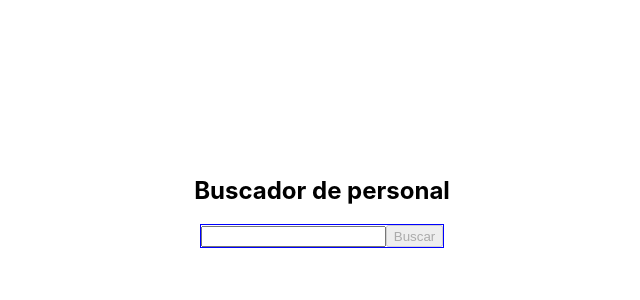
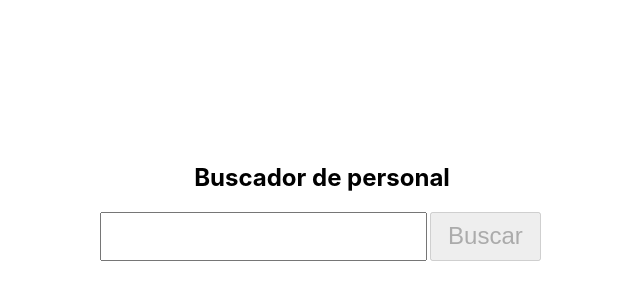
Before and after one commit to carlosnp/search-react, a React (Create React App) app: page / in a window 1280 px wide. Shown: the part 158-458 px from the top of the page, without its empty margins (318-958 px from the left). Built offline with nearby package versions, Linux system fonts and the light colour scheme.

Commit message:
agregar metodo para listar al presionar enter

```diff
--- a/src/views/components/SearchBox/index.js
+++ b/src/views/components/SearchBox/index.js
@@ -19,6 +19,12 @@ export default function SearchBox({onSearch, onClose, isSearching}) {
         event.preventDefault();
         onSearch(text)
     }
+    const handleKeyPress = (event) => {
+        if (event.code === "Enter" || event.charCode === 13) {
+            const value = event.target.value;
+            onSearch(value);
+        }
+    }
     return (
         <div className={`search-box ${isSearching ? 'sticky' :'normal'}`}>
             <h2 className="search-box-title">Buscador de personal</h2>
@@ -28,17 +34,19 @@ export default function SearchBox({onSearch, onClose, isSearching}) {
                         className="search-box-input"
                         value={searchText || ''}
                         onChange={({target: { value }})=> setSearchText(value)}
+                        onKeyPress={(event)=> handleKeyPress(event)}
                     />
                 </label>
                 <button
                     onClick={(event) => handleSearch(event, searchText)}
                     disabled={!searchText.length}
+                    className="search-button"
                 >Buscar</button>
                 {
                     isSearching &&
                     <button
                         onClick={handleClose}
-                        disabled={!searchText.length}
+                        className="search-button"
                     >Cerrar</button>
                 }
             </div>
--- a/src/views/components/SearchBox/styles.css
+++ b/src/views/components/SearchBox/styles.css
@@ -5,15 +5,27 @@
     align-items: center;
     flex-direction: column;
 }
+.search-box.sticky {
+    position: sticky;
+    top: 0;
+}
+.search-box.normal {
+    position: initial;
+}
+
 .search-box-form {
-    border: 1px solid blue;
     display: flex;
     flex-direction: row;
 }
-.sticky {
-    position: sticky;
-    top: 0;
+.search-box-input {
+    font-size: 1.5rem;
+    line-height: 2rem;
+    padding: 0.4rem;
+    margin-right: 0.2rem;
 }
-.normal {
-    position: initial;
+.search-button {
+    margin-right: 0.2rem;
+    font-size: 1.5rem;
+    line-height: 2rem;
+    padding: 0.4rem 1rem;
 }
```
